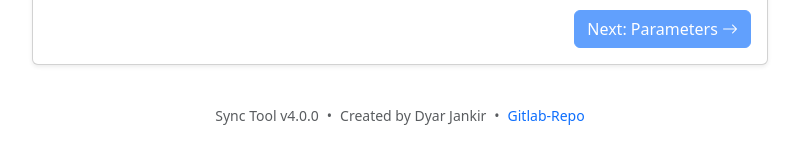
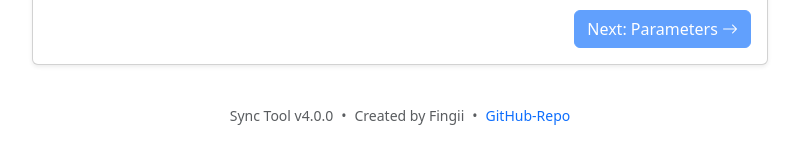
Before and after one commit to Fingii/lecture-slide-sync, a FastAPI app: page / in a window 1280 px wide. Shown: the part 1171-1318 px from the top of the page, without its empty margins (240-1039 px from the left). Run offline with FastAPI, Linux system fonts and the light colour scheme; parts of the project's set-up code (start-up, migrations or seed data) failed here and were passed over; some libraries are stand-ins or nearby versions.

Commit message:
chore(footer): update author to “Fingii” and point repo link to GitHub

```diff
--- a/app/templates/index.html
+++ b/app/templates/index.html
@@ -406,13 +406,13 @@
             <div class="d-flex flex-column flex-md-row justify-content-center align-items-center gap-2 text-muted">
                 <span> Sync Tool v4.0.0 </span>
                 <span class="d-none d-md-inline">•</span>
-                <span>Created by Dyar Jankir</span>
+                <span>Created by Fingii</span>
                 <span class="d-none d-md-inline">•</span>
-                <a href="https://git.fh-aachen.de/dj7070s/auto-slide-tracker"
+                <a href="https://github.com/Fingii/lecture-slide-sync"
                    target="_blank"
                    class="text-decoration-none"
                    style="color: #0d6efd;">
-                    <i class="bi bi-gitlab"></i> Gitlab-Repo
+                    <i class="bi bi-gitlab"></i> GitHub-Repo
                 </a>
             </div>
         </div>
```
